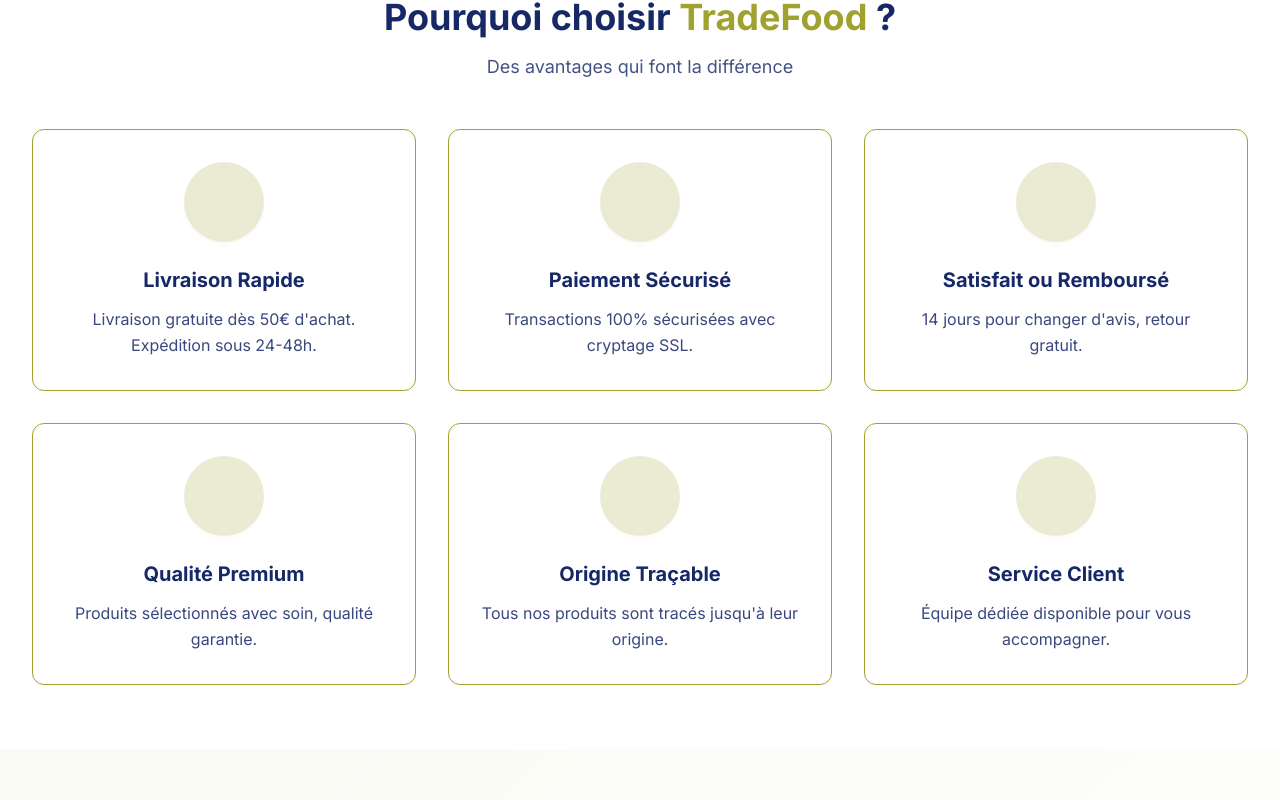
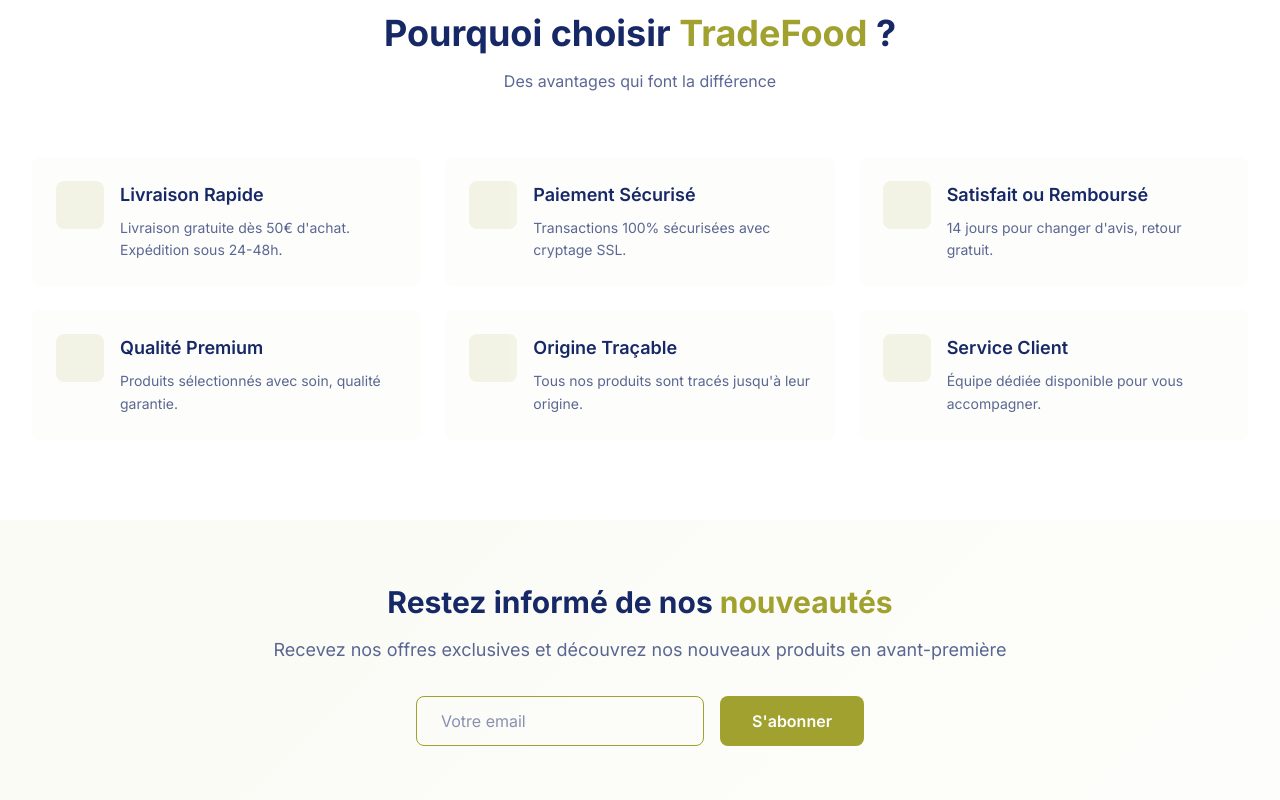
Before and after one commit to perrine022/ecommerce, a Next.js app: page / in a window 1280 px wide. Shown: the part 1260-2060 px from the top of the page. Built offline with nearby package versions, Linux system fonts and the light colour scheme; no server answers.

Commit message:
Amélioration du design : bannière promo, recherche intégrée, formulaires élégants et section Pourquoi choisir redesignée

```diff
--- a/src/app/connexion/page.tsx
+++ b/src/app/connexion/page.tsx
@@ -101,7 +101,7 @@
 
             {/* Right side - Form */}
             <div className="w-full max-w-md mx-auto lg:mx-0">
-              <div className="bg-white rounded-xl shadow-lg border-2 p-8 lg:p-10" style={{ borderColor: '#A0A12F' }}>
+              <div className="bg-white rounded-xl shadow-lg border p-8 lg:p-10" style={{ borderColor: '#A0A12F' }}>
                 <div className="mb-8">
                   <h2 className="text-2xl font-semibold mb-1.5" style={{ color: '#172867' }}>
                     Connexion
@@ -131,7 +131,7 @@
                         onChange={(e) => setFormData({ ...formData, email: e.target.value })}
                         onFocus={() => setFocusedField('email')}
                         onBlur={() => setFocusedField(null)}
-                        className="w-full pl-10 pr-4 py-3 rounded-lg border-2 transition-all duration-200 focus:outline-none focus:ring-2 focus:ring-offset-1 bg-white"
+                        className="w-full pl-10 pr-4 py-3 rounded-lg border transition-all duration-200 focus:outline-none focus:ring-1 focus:ring-offset-1 bg-white"
                         style={{
                           borderColor: focusedField === 'email' ? '#A0A12F' : 'rgba(160, 161, 47, 0.3)',
                           color: '#172867',
@@ -156,7 +156,7 @@
                         onChange={(e) => setFormData({ ...formData, password: e.target.value })}
                         onFocus={() => setFocusedField('password')}
                         onBlur={() => setFocusedField(null)}
-                        className="w-full pl-10 pr-10 py-3 rounded-lg border-2 transition-all duration-200 focus:outline-none focus:ring-2 focus:ring-offset-1 bg-white"
+                        className="w-full pl-10 pr-10 py-3 rounded-lg border transition-all duration-200 focus:outline-none focus:ring-1 focus:ring-offset-1 bg-white"
                         style={{
                           borderColor: focusedField === 'password' ? '#A0A12F' : 'rgba(160, 161, 47, 0.3)',
                           color: '#172867',
--- a/src/app/page.tsx
+++ b/src/app/page.tsx
@@ -25,17 +25,17 @@
         <ProductsSection />
 
         {/* Features Section */}
-        <section className="py-16 px-4 sm:px-6 lg:px-8 bg-white">
+        <section className="py-20 px-4 sm:px-6 lg:px-8 bg-white">
           <div className="max-w-7xl mx-auto">
-            <div className="text-center mb-12">
+            <div className="text-center mb-16">
               <h2 className="text-3xl md:text-4xl font-bold mb-4" style={{ color: '#172867' }}>
                 Pourquoi choisir <span style={{ color: '#A0A12F' }}>TradeFood</span> ?
               </h2>
-              <p className="text-lg" style={{ color: '#172867', opacity: 0.8 }}>
+              <p className="text-base" style={{ color: '#172867', opacity: 0.7 }}>
                 Des avantages qui font la différence
               </p>
             </div>
-            <div className="grid md:grid-cols-2 lg:grid-cols-3 gap-8">
+            <div className="grid md:grid-cols-2 lg:grid-cols-3 gap-6">
               <FeatureCard
                 icon={Truck}
                 title="Livraison Rapide"
@@ -83,7 +83,7 @@
               <input
                 type="email"
                 placeholder="Votre email"
-                className="flex-1 px-6 py-3 rounded-lg border-2 focus:outline-none focus:ring-2"
+                className="flex-1 px-6 py-3 rounded-lg border focus:outline-none focus:ring-1"
                 style={{ borderColor: '#A0A12F', color: '#172867' }}
               />
               <button
@@ -105,16 +105,21 @@
 
 function FeatureCard({ icon: Icon, title, description }: { icon: any; title: string; description: string }) {
   return (
-    <div className="text-center p-8 rounded-xl bg-white border hover:shadow-xl transition-all duration-300 hover:-translate-y-1" style={{ borderColor: '#A0A12F' }}>
-      <div className="inline-flex items-center justify-center w-20 h-20 rounded-full mb-6 shadow-md" style={{ backgroundColor: '#A0A12F', opacity: 0.2 }}>
-        <Icon className="w-10 h-10" style={{ color: '#A0A12F' }} />
+    <div className="group relative p-6 rounded-lg transition-all duration-300 hover:bg-white hover:shadow-md" style={{ backgroundColor: 'rgba(160, 161, 47, 0.02)' }}>
+      <div className="flex items-start gap-4">
+        <div className="flex-shrink-0 w-12 h-12 rounded-lg flex items-center justify-center transition-all duration-300 group-hover:scale-110" style={{ backgroundColor: '#A0A12F', opacity: 0.1 }}>
+          <Icon className="w-6 h-6" style={{ color: '#A0A12F' }} />
+        </div>
+        <div className="flex-1 min-w-0">
+          <h3 className="text-lg font-semibold mb-2" style={{ color: '#172867' }}>
+            {title}
+          </h3>
+          <p className="text-sm leading-relaxed" style={{ color: '#172867', opacity: 0.7 }}>
+            {description}
+          </p>
+        </div>
       </div>
-      <h3 className="text-xl font-bold mb-3" style={{ color: '#172867' }}>
-        {title}
-      </h3>
-      <p className="text-base leading-relaxed" style={{ color: '#172867', opacity: 0.85 }}>
-        {description}
-      </p>
+      <div className="absolute bottom-0 left-0 right-0 h-0.5 bg-gradient-to-r from-transparent via-[#A0A12F] to-transparent opacity-0 group-hover:opacity-100 transition-opacity duration-300"></div>
     </div>
   );
 }
```
Also changed, not shown: src/app/inscription/page.tsx (+8 -8 lines).
